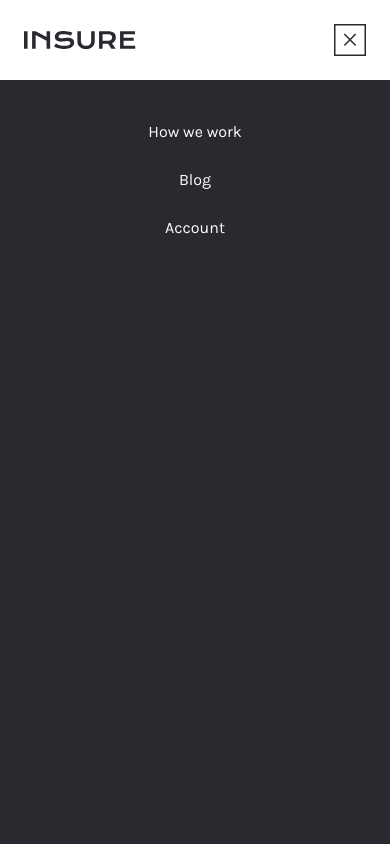
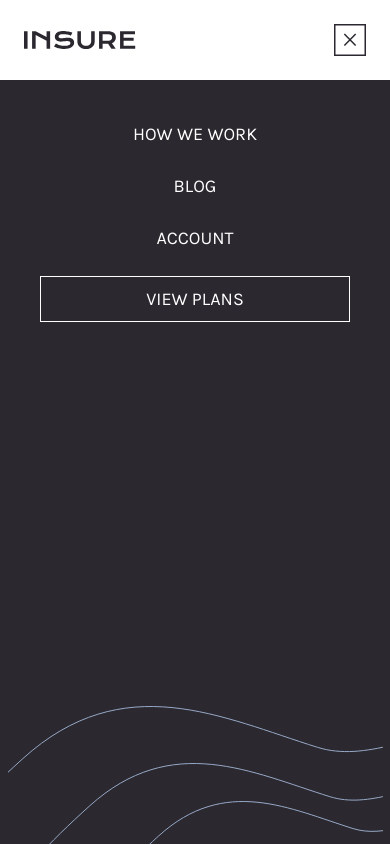
Before and after one commit to JuanMiranda1998/insurance-landing-page-frontend-mentor, a React (Vite) app: page / in a window 390 px wide. Both pictures are taken after a click on the button 350 px from the left and 40 px from the top of the page. Shown: the top 844 px of the page. Built offline with nearby package versions, Linux system fonts and the light colour scheme.

Commit message:
styled menuOverlay

```diff
--- a/src/components/MenuOverlay.jsx
+++ b/src/components/MenuOverlay.jsx
@@ -2,13 +2,14 @@
 
 const MenuOverlay = ({ links }) => {
   return (
-        <div className="h-[100lvh] absolute top-0 left-0 bottom-0 right-0 translate-y-20 bg-[#2b282f] text-white">
-            <ul className="flex flex-col items-center gap-6 mt-10">
+        <div className="h-[100lvh] absolute top-0 left-0 bottom-0 right-0 translate-y-20 bg-[#2b282f] bg-[url('/background/bg-pattern-mobile-nav.svg')] bg-no-repeat bg-bottom text-white">
+            <ul className="flex flex-col items-center gap-6 mt-10 px-10 text-center">
                 {links.map((link, index) => (
                     <li key={index}>
-                        <a href="#">{link}</a>
+                        <a href="#" className=" text-lg uppercase">{link}</a>
                     </li>
                 ))}
+                <li className="w-full py-2 border border-white"><a href="#" className="text-lg uppercase">View plans</a></li>
             </ul>
         </div>
   )
```
